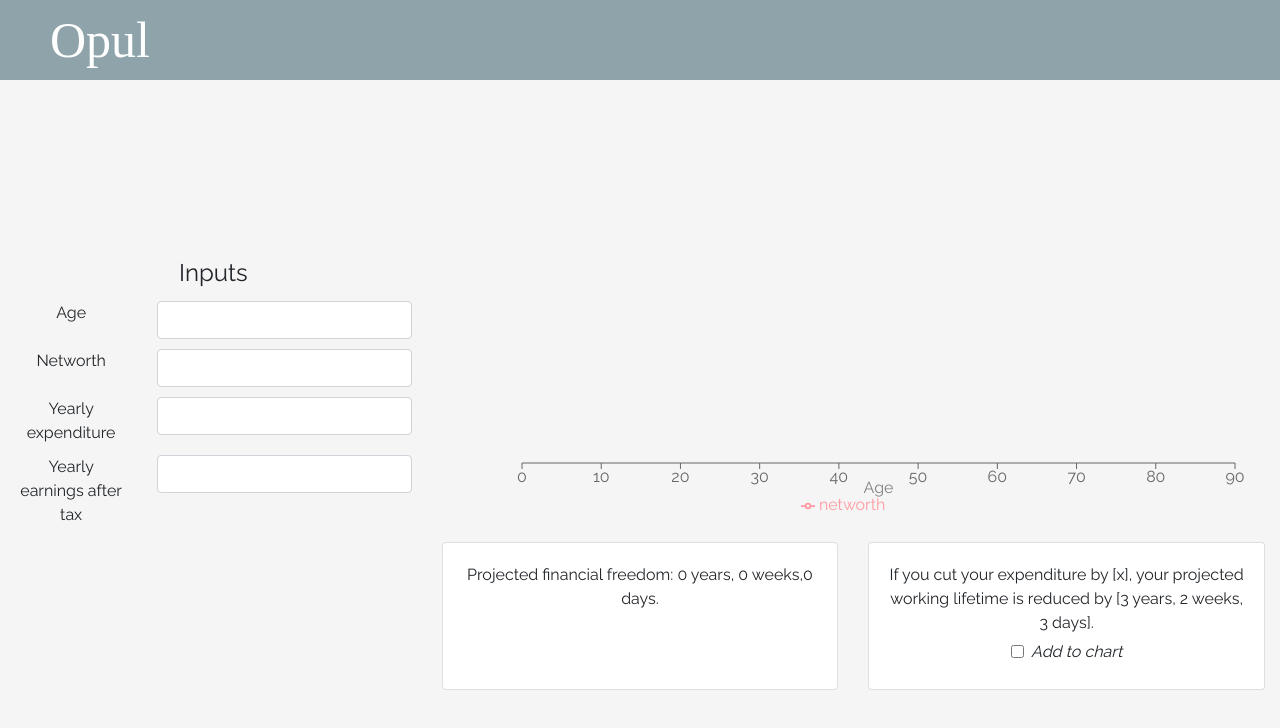
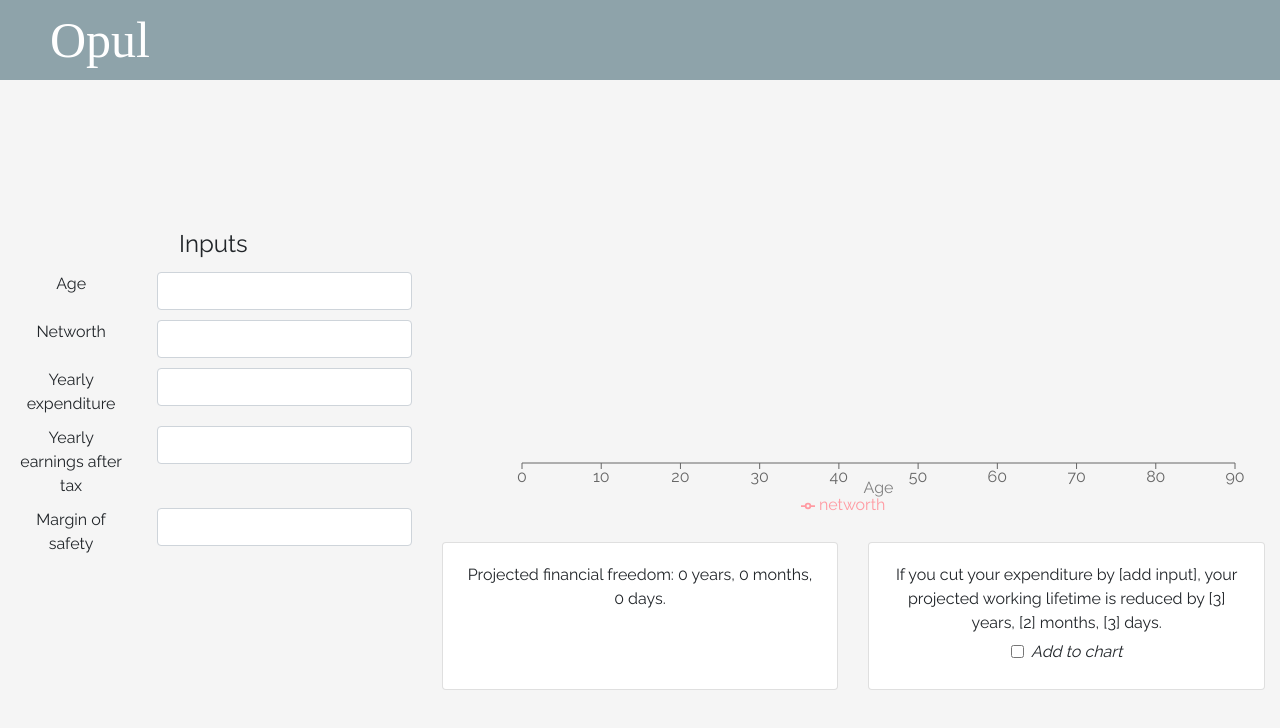
Before and after one commit to Kris-os/fire, a React (Create React App) app: page / in a window 1280 px wide. Shown: the top 728 px of the page. Built offline with nearby package versions, Linux system fonts and the light colour scheme; a web font is replaced by a local one.

Commit message:
Add margin of safety, move breakdown of timespan into years, months, days to backend

```diff
--- a/src/App.css
+++ b/src/App.css
@@ -45,7 +45,6 @@
   height: auto;
 }
 
-
 /* * {
   border: 1px solid red;
 } */
--- a/src/App.js
+++ b/src/App.js
@@ -14,6 +14,7 @@ class App extends Component {
       networth: 0,
       expenditure: 0,
       netEarnings: 0,
+      marginOfSafety: 0,
       results: {
         // baseCaseResults: [
         //   10000,
@@ -22,10 +23,8 @@ class App extends Component {
         //   0,
         // ],
         // daysUntilFinancialIndependence: 0,
+        yearsMonthsDays1: [0, 0, 0],
       },
-      finIndepYears: 0,
-      finIndepMonths: 0,
-      finIndepDays: 0,
     };
   }
 
@@ -55,12 +54,19 @@ class App extends Component {
       netEarningsTemp = this.state.netEarnings;
     }
 
+    if (id === "marginForErrorPlusDesiredInheritence") {
+      var marginOfSafetyTemp = value;
+    } else {
+      marginOfSafetyTemp = this.state.marginOfSafety;
+    }
+
     this.setState(
       {
         age: ageTemp,
         networth: networthTemp,
         expenditure: expenditureTemp,
         netEarnings: netEarningsTemp,
+        marginForErrorPlusDesiredInheritence: marginOfSafetyTemp,
       },
       () => {
         this.runCalcs();
@@ -82,22 +88,6 @@ class App extends Component {
         console.log(data);
         this.setState({ results: data });
       });
-
-    this.setFinIndepTimes();
-  }
-
-  setFinIndepTimes() {
-    var rollingNumDays = this.state.results.daysUntilFinancialIndependence;
-    var numYears = Math.floor(rollingNumDays / 365.25);
-    rollingNumDays = rollingNumDays % (numYears * 365.25);
-    var numMonths = Math.floor(rollingNumDays / 30.42);
-    rollingNumDays = rollingNumDays % (numMonths * 30.42);
-
-    this.setState({
-      finIndepYears: numYears,
-      finIndepMonths: numMonths,
-      finIndepDays: Math.floor(rollingNumDays),
-    });
   }
 
   render() {
@@ -127,9 +117,10 @@ class App extends Component {
                 >
                   <Card.Body>
                     <Card.Text>
-                      Projected financial freedom: {this.state.finIndepYears}{" "}
-                      years, {this.state.finIndepMonths} weeks,
-                      {this.state.finIndepDays} days.
+                      Projected financial freedom:{" "}
+                      {this.state.results.yearsMonthsDays1[0]} years,{" "}
+                      {this.state.results.yearsMonthsDays1[1]} months,{" "}
+                      {this.state.results.yearsMonthsDays1[2]} days.
                     </Card.Text>
                   </Card.Body>
                 </Card>
@@ -139,8 +130,9 @@ class App extends Component {
                 >
                   <Card.Body>
                     <Card.Text>
-                      If you cut your expenditure by [x], your projected working
-                      lifetime is reduced by [3 years, 2 weeks, 3 days].
+                      If you cut your expenditure by [add input], your projected
+                      working lifetime is reduced by [3] years, [2] months, [3]
+                      days.
                       <Form.Check
                         className="paddingTopAndBottomSmall"
                         type="checkbox"
--- a/src/components/Chart.jsx
+++ b/src/components/Chart.jsx
@@ -61,7 +61,8 @@ export default class Example extends PureComponent {
           <Legend />
           <ReferenceLine
             x={
-              Number(this.props.results.daysUntilFinancialIndependence) / 365 +
+              Number(this.props.results.daysUntilFinancialIndependence) /
+                365.25 +
               Number(this.props.age)
             }
             stroke="#ffb7b2"
--- a/src/components/Inputs.jsx
+++ b/src/components/Inputs.jsx
@@ -13,11 +13,7 @@ class Inputs extends Component {
               Age
             </Col>
             <Col sm={8}>
-              <NumberInput
-                id="age"
-                placeholder="Age (years)"
-                updateState={this.props.updateState}
-              />
+              <NumberInput id="age" updateState={this.props.updateState} />
             </Col>
           </Row>
 
@@ -26,11 +22,7 @@ class Inputs extends Component {
               Networth
             </Col>
             <Col sm={8}>
-              <NumberInput
-                id="networth"
-                placeholder="Networth"
-                updateState={this.props.updateState}
-              />
+              <NumberInput id="networth" updateState={this.props.updateState} />
             </Col>
           </Row>
 
@@ -41,7 +33,6 @@ class Inputs extends Component {
             <Col sm={8}>
               <NumberInput
                 id="expenditure"
-                placeholder="Expenditure"
                 updateState={this.props.updateState}
               />
             </Col>
@@ -55,7 +46,22 @@ class Inputs extends Component {
               {" "}
               <NumberInput
                 id="netEarnings"
-                placeholder="Net Earnings"
+                updateState={this.props.updateState}
+              />
+            </Col>
+          </Row>
+
+          <Row
+            controlid="marginForErrorPlusDesiredInheritence"
+            className="paddingTopAndBottomSmall"
+          >
+            <Col column sm={4}>
+              Margin of safety
+            </Col>
+            <Col sm={8}>
+              {" "}
+              <NumberInput
+                id="marginForErrorPlusDesiredInheritence"
                 updateState={this.props.updateState}
               />
             </Col>
```
